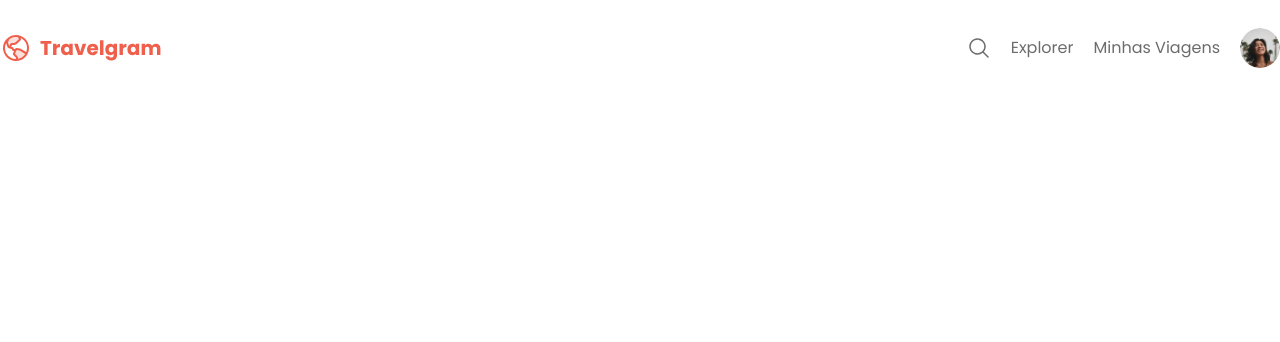
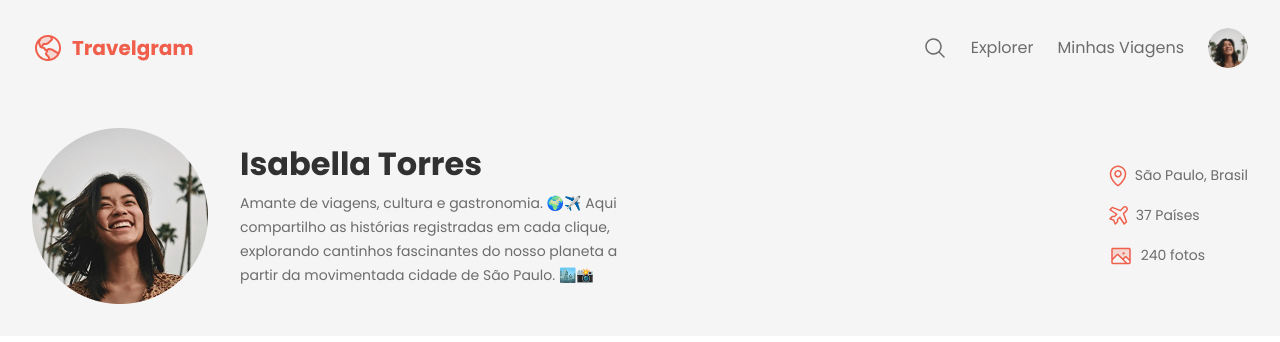
Before and after one commit to vsanchesp/TravelGram, a plain HTML site: page index.html in a window 1280 px wide. Drawn offline with Linux system fonts and the light colour scheme.

Commit message:
estizando o header

```diff
--- a/index.html
+++ b/index.html
@@ -14,7 +14,8 @@
 
 </head>
 <body>
-    <nav>
+    <div class="bg-surface-color">
+        <nav class="container">
             <a href="#" id="logo">
                 <img src="assets/imgs/logo.svg" alt="TravelGram Logo">
             </a>
@@ -36,8 +37,37 @@
 
             </ul>
         </nav>
+
         <header>
+            <div class="container">
+                <div id="profile">
+                    <img src="assets/Profile pic.png" alt="Foto perfil">
+                    <div>
+                        <h1>Isabella Torres</h1>
+                        <p>
+                            Amante de viagens, cultura e gastronomia. 🌍✈️
+                            Aqui compartilho as histórias registradas em cada clique,
+                            explorando cantinhos fascinantes do nosso planeta a partir da movimentada cidade de São Paulo. 🏙️📸
+                        </p>
+                    </div>
+                </div>
+                <ul id="info">
+                    <li>
+                        <img src="assets/icons/localizacao.svg" alt="icone de coração">
+                        <span>São Paulo, Brasil</span>
+                    </li>
+                    <li>
+                        <img src="assets/icons/airplane.svg" alt="icone de avião">
+                        <span>37 Países</span>
+                    </li>
+                    <li>
+                        <img src="assets/icons/galeria.svg" alt="icone de bússola">
+                        <span>240 fotos</span>
+                    </li>
+                </ul>
 
+            </div>
         </header>
+    </div>
 </body>
 </html>
--- a/styles/global.css
+++ b/styles/global.css
@@ -17,8 +17,9 @@
  --font-family: 'Poppins', sans-serif;
  --text-lg: bold 32px/125% var(--font-family);
  --text: 16px/1.5 var(--font-family);
- --text-md: 14px/175% var(--font-family);
- --text-sm: 12px/175% var(--font-family);}
+ --text-md: 14px/170% var(--font-family);
+ --text-sm: 12px/170% var(--font-family);
+}
 
 body {
     font: var(--text);
@@ -35,3 +36,13 @@ a:hover {
  color: var(--brand-color);
  text-decoration: underline;
 }
+
+.container {
+    padding-inline: 32px;
+    max-width: 1280px;
+    margin-inline: auto;
+}
+
+.bg-surface-color{
+    background-color: var(--surface-color);
+}
--- /dev/null
+++ b/styles/header.css
@@ -0,0 +1,40 @@
+header {
+    padding-block: 32px;
+    font: var(--text-md);
+}
+
+header .container {
+    display: flex;
+    justify-content: space-between;
+    align-items: center;
+}
+
+#profile {
+    display: flex;
+    align-items: center;
+    gap:32px;
+}
+
+#profile > div {
+    max-width: 384px;
+}
+
+#profile h1 {
+    font: var(--text-lg);
+    color: var(--text-color-primary);
+    margin-bottom: 8px;
+}
+
+#info {
+    display: flex;
+    flex-direction: column;
+    gap: 16px;
+
+
+}
+
+#info li {
+    display: flex;
+    align-items: center;
+    gap: 8px;
+}
--- a/styles/nav.css
+++ b/styles/nav.css
@@ -13,7 +13,7 @@ nav ul {
     display: flex;
     list-style: none;
     align-items: center;
-    gap: 20px;
+    gap: 24px;
 
     padding-block: 8px;
 }
--- a/styles/style.css
+++ b/styles/style.css
@@ -1,2 +1,3 @@
 @import url(global.css);
 @import url(nav.css);
+@import url(header.css);
```
Also changed, not shown: assets/icons/airplane.svg (added), assets/icons/galeria.svg (added), assets/icons/localizacao.svg (added). Lines whose indentation alone changed are shown as unchanged.
